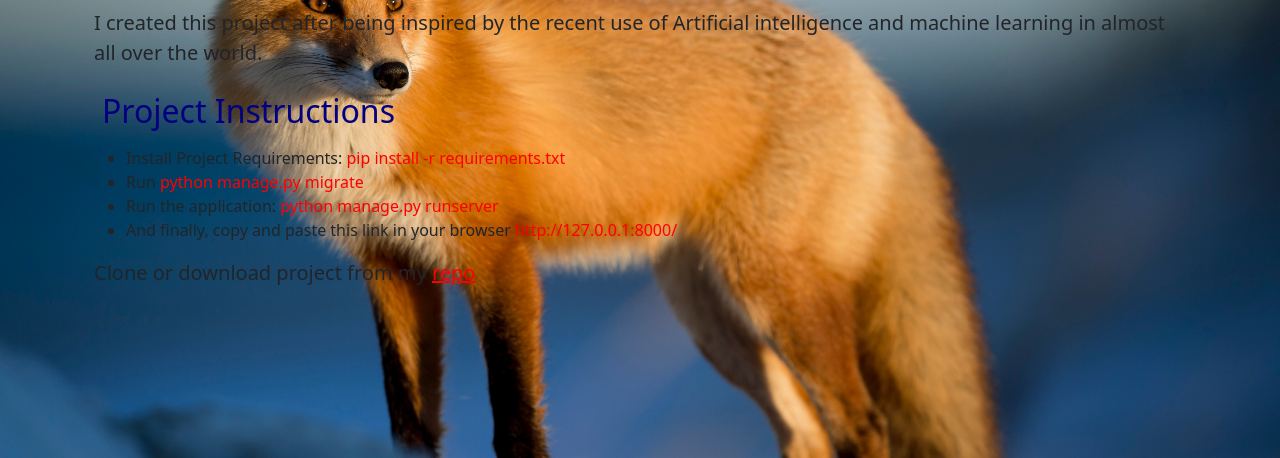
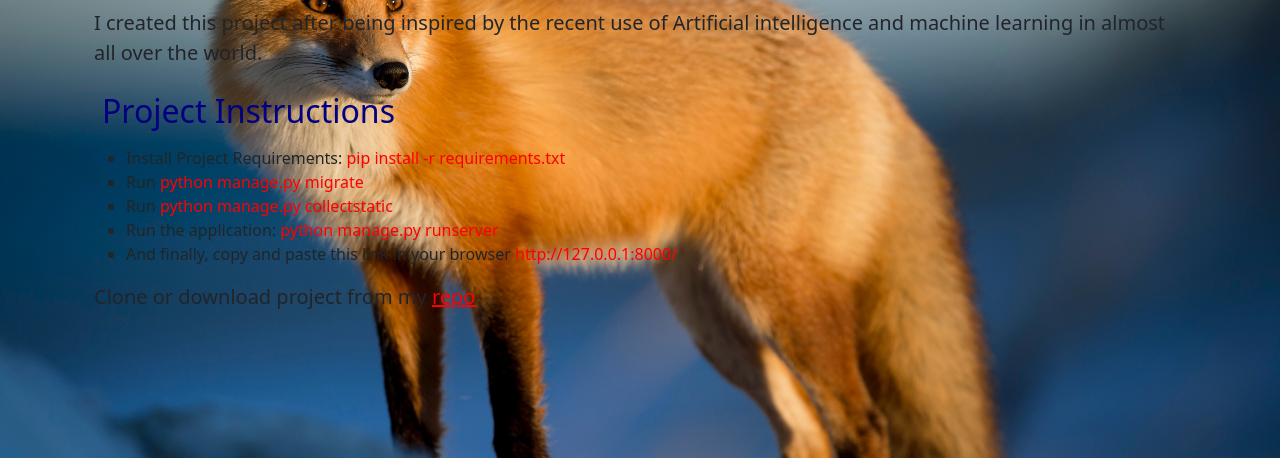
Before and after one commit to sakaxo/tensorflow_with_dango, a Django app: a page that uses main/templates/main/project_info.html in a window 1280 px wide. Shown: the part 274-732 px from the top of the page. Run offline with Django 4.2, Linux system fonts and the light colour scheme.

Commit message:
add collectstatic command to project instructions

```diff
--- a/PROJECT INFO.txt
+++ b/PROJECT INFO.txt
@@ -4,4 +4,5 @@
 - Install the Requirements: pip install -r requirements.txt
 - python manage.py migrate, which I don't think is neccesary
 	because there is no use of db in the project
+- Run: python manage.py collectstatic
 - And finally, run the application: python manage.py runserver
--- a/main/templates/main/project_info.html
+++ b/main/templates/main/project_info.html
@@ -61,6 +61,9 @@
 				<li>
 					Run <span style="color:red">python manage.py migrate</span>
 				</li>
+				<li>
+					Run <span style="color:red">python manage.py collectstatic</span>
+				</li>
 
 				<li>
 					Run the application:
```
